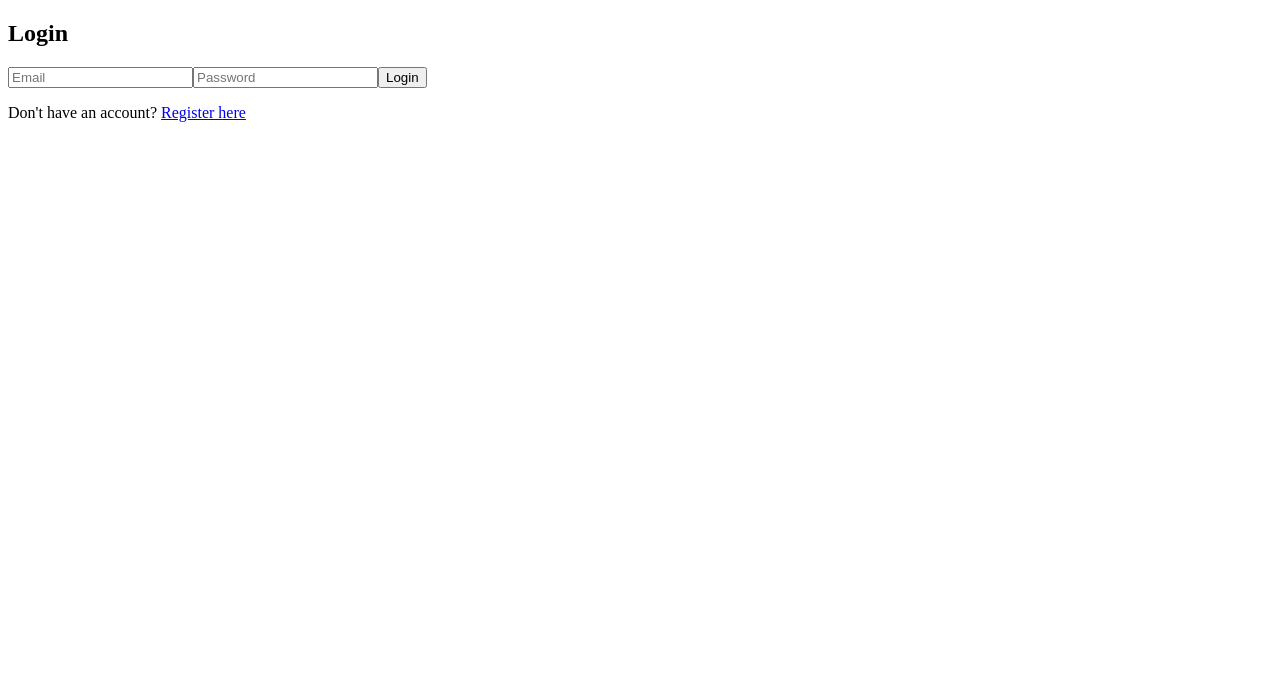
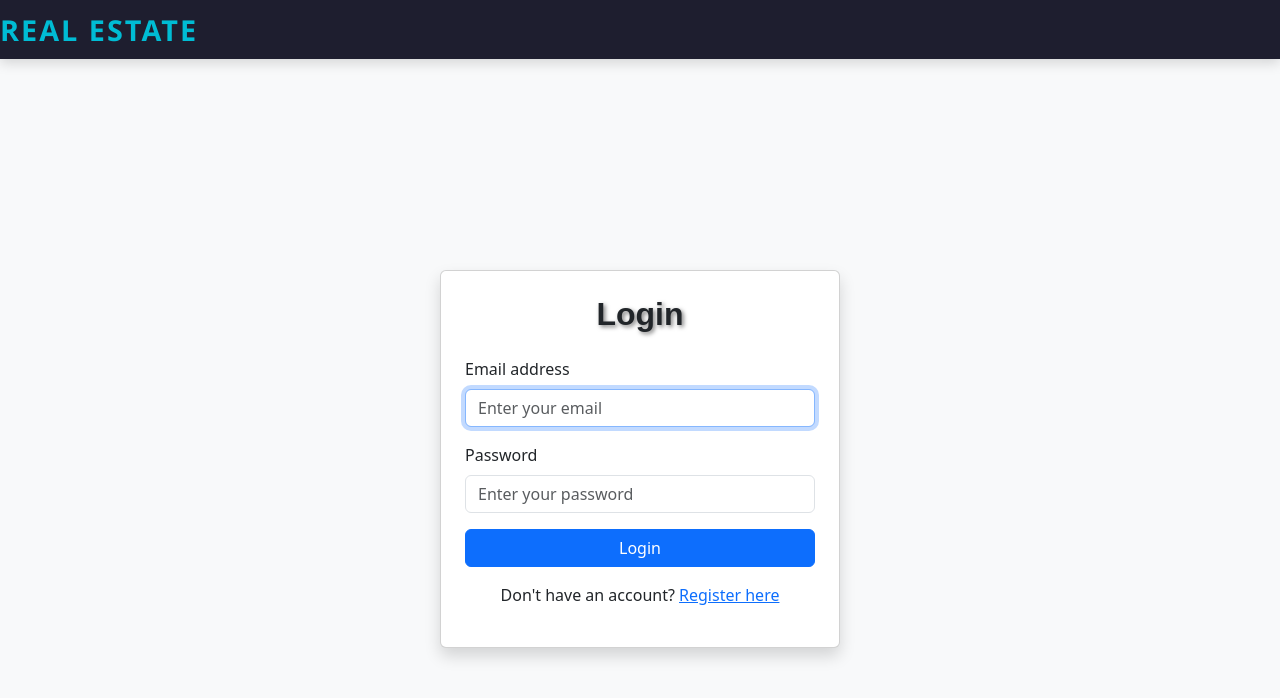
Before and after one commit to C15-MomenAbdullah/MERAKI_Academy_Project_4, a React (Vite) app in the folder Project 4 Starter Code/frontend/: page / in a window 1280 px wide. Shown: the top 698 px of the page. Built offline with nearby package versions, Linux system fonts and the light colour scheme.

Commit message:
navbar & logIn page

```diff
--- a/Project 4 Starter Code/frontend/package.json
+++ b/Project 4 Starter Code/frontend/package.json
@@ -12,6 +12,7 @@
   "dependencies": {
     "@reduxjs/toolkit": "^2.8.2",
     "axios": "^1.11.0",
+    "bootstrap": "^5.3.7",
     "react": "^19.0.0",
     "react-dom": "^19.0.0",
     "react-redux": "^9.2.0",
--- a/Project 4 Starter Code/frontend/src/Pages/LogIn.jsx
+++ b/Project 4 Starter Code/frontend/src/Pages/LogIn.jsx
@@ -3,6 +3,7 @@ import { useDispatch } from "react-redux";
 import { setData } from "../redux/slices/userSlice";
 import { useNavigate } from "react-router-dom";
 import axios from "axios";
+import WelcomeNavbar from "../components/welcomeNavbar";
 
 const LoginPage = () => {
   const dispatch = useDispatch();
@@ -30,6 +31,8 @@ const LoginPage = () => {
       const response = await axios.post("http://localhost:5000/users/login", formData);
 
       if (response.data.success) {
+        localStorage.setItem("token", response.data.token);
+
         dispatch(setData({
           user: response.data.user,
           token: response.data.token,
@@ -44,33 +47,51 @@ const LoginPage = () => {
   };
 
   return (
-    <div className="login-container">
-      <h2>Login</h2>
-      <form onSubmit={handleSubmit} className="login-form">
+    <>
+      <WelcomeNavbar />
+      <div className="d-flex justify-content-center align-items-center vh-100 bg-light">
+        <div className="card shadow p-4" style={{ maxWidth: "400px", width: "100%" }}>
+          <h2 className="mb-4 text-center login-title">Login</h2>
+          <form onSubmit={handleSubmit} noValidate>
+            <div className="mb-3">
+              <label htmlFor="email" className="form-label">Email address</label>
               <input
                 type="email"
+                id="email"
                 name="email"
-          placeholder="Email"
+                className="form-control"
+                placeholder="Enter your email"
                 value={formData.email}
                 onChange={handleChange}
                 required
+                autoFocus
               />
+            </div>
 
+            <div className="mb-3">
+              <label htmlFor="password" className="form-label">Password</label>
               <input
                 type="password"
+                id="password"
                 name="password"
-          placeholder="Password"
+                className="form-control"
+                placeholder="Enter your password"
                 value={formData.password}
                 onChange={handleChange}
                 required
               />
+            </div>
 
-        {error && <p className="error">{error}</p>}
+            {error && <div className="alert alert-danger">{error}</div>}
 
-        <button type="submit">Login</button>
-        <p>Don't have an account? <a href="/register">Register here</a></p>
+            <button type="submit" className="btn btn-primary w-100">Login</button>
           </form>
+          <p className="mt-3 text-center">
+            Don't have an account? <a href="/register">Register here</a>
+          </p>
         </div>
+      </div>
+    </>
   );
 };
 
--- a/Project 4 Starter Code/frontend/src/Pages/Properties.jsx
+++ b/Project 4 Starter Code/frontend/src/Pages/Properties.jsx
@@ -1,22 +1,75 @@
-import React from "react";
-import { useDispatch } from "react-redux";
+import React, { useEffect, useState } from "react";
+import axios from "axios";
+import NavBar from "../components/Navbar";
+import { useSelector, useDispatch } from "react-redux";
 import { logOut } from "../redux/slices/userSlice";
-import { useNavigate } from "react-router-dom";
 
 const PropertiesPage = () => {
+  const [properties, setProperties] = useState([]);
+  const user = useSelector((state) => state.user.user);
   const dispatch = useDispatch();
-  const navigate = useNavigate();
 
-  const handleLogOut = () => {
+  useEffect(() => {
+    const fetchProperties = async () => {
+      try {
+        const res = await axios.get("http://localhost:5000/properties");
+        if (res.data.success && Array.isArray(res.data.properties)) {
+          setProperties(res.data.properties);
+        }
+      } catch (err) {
+        console.error("Error fetching properties", err);
+      }
+    };
+
+    fetchProperties();
+  }, []);
+
+  const handleLogout = () => {
     dispatch(logOut());
-    navigate("/");
+    window.location.href = "/";
   };
 
   return (
-    <div>
-      <h1>Welcome</h1>
-      <button onClick={handleLogOut}>Logout</button>
-    </div>
+    <>
+      <NavBar onLogout={handleLogout} />
+
+      <div className="container mt-5">
+        <h1 className="mb-4">Available Properties</h1>
+        {properties.length === 0 ? (
+          <p>No properties available.</p>
+        ) : (
+          <div className="row">
+            {properties.map((property) => (
+              <div key={property._id} className="col-md-4 mb-4">
+                <div className="card h-100 shadow-sm">
+                  {property.images?.[0] && (
+                    <img
+                      src={property.images[0]}
+                      alt={property.title}
+                      className="card-img-top"
+                      style={{ height: "200px", objectFit: "cover" }}
+                    />
+                  )}
+                  <div className="card-body">
+                    <h5 className="card-title">{property.title}</h5>
+                    <p className="card-text">{property.description}</p>
+                    <p className="card-text">
+                      <strong>Price:</strong> ${property.price}
+                    </p>
+                    <p className="card-text">
+                      <strong>City:</strong> {property.city}
+                    </p>
+                    <button className="btn btn-primary w-100 mt-2">
+                      Book Now
+                    </button>
+                  </div>
+                </div>
+              </div>
+            ))}
+          </div>
+        )}
+      </div>
+    </>
   );
 };
 
--- /dev/null
+++ b/Project 4 Starter Code/frontend/src/components/Navbar.css
@@ -0,0 +1,118 @@
+.navbar {
+  display: flex;
+  justify-content: space-between;
+  align-items: center;
+  background: #1e1e2f;
+  padding: 12px 30px;
+  box-shadow: 0 4px 12px rgba(0, 0, 0, 0.15);
+  font-family: 'Segoe UI', Tahoma, Geneva, Verdana, sans-serif;
+}
+
+.logo {
+  font-size: 1.8rem;
+  font-weight: 700;
+  color: #00bcd4;
+  letter-spacing: 2px;
+  cursor: default;
+}
+
+.navbar-left {
+  display: flex;
+  align-items: center;
+  gap: 20px;
+  flex: 1;
+}
+
+.search-box {
+  padding: 8px 15px;
+  border-radius: 8px;
+  border: none;
+  width: 280px;
+  font-size: 1rem;
+  background: #2a2a3f;
+  color: #fff;
+  transition: background-color 0.3s ease;
+}
+
+.search-box::placeholder {
+  color: #bbb;
+}
+
+.search-box:focus {
+  outline: none;
+  background: #3a3a58;
+}
+
+.section-dropdown {
+  padding: 8px 12px;
+  border-radius: 8px;
+  border: none;
+  font-size: 1rem;
+  background: #2a2a3f;
+  color: #fff;
+  cursor: pointer;
+  transition: background-color 0.3s ease;
+}
+
+.section-dropdown:hover,
+.section-dropdown:focus {
+  background: #3a3a58;
+  outline: none;
+}
+
+.navbar-right {
+  display: flex;
+  align-items: center;
+  gap: 12px;
+}
+
+.bookings-button {
+  background: #00bcd4;
+  border: none;
+  padding: 6px 16px;
+  border-radius: 8px;
+  color: white;
+  font-weight: 600;
+  cursor: pointer;
+  font-size: 0.9rem;
+  transition: background-color 0.3s ease;
+}
+
+.bookings-button:hover {
+  background: #009fb8;
+}
+
+.logout-button {
+  background: #ff4d4d;
+  border: none;
+  padding: 6px 16px;
+  border-radius: 8px;
+  color: white;
+  font-weight: 600;
+  cursor: pointer;
+  font-size: 0.9rem;
+  transition: background-color 0.3s ease;
+}
+
+.logout-button:hover {
+  background: #e04343;
+}
+.login-button {
+  background-color: #007bff;
+  color: white;
+  border: none;
+  padding: 8px 16px;
+  font-weight: 600;
+  border-radius: 4px;
+  cursor: pointer;
+  transition: background-color 0.3s ease;
+}
+
+.login-button:hover {
+  background-color: #0056b3;
+}
+.login-title {
+  font-family: 'Poppins', sans-serif;
+  text-shadow: 2px 2px 4px rgba(0, 0, 0, 0.5);
+  font-weight: 600;
+}
--- /dev/null
+++ b/Project 4 Starter Code/frontend/src/components/Navbar.jsx
@@ -0,0 +1,46 @@
+import React from "react";
+import { useSelector } from "react-redux";
+import "./Navbar.css";
+
+const Navbar = ({ onLogout, onLogin }) => {
+  const user = useSelector((state) => state.user.user);
+
+  return (
+    <nav className="navbar">
+      <div className="navbar-left">
+        <div className="logo">REAL ESTATE</div>
+
+        <input
+          type="text"
+          className="search-box"
+          placeholder="Search properties..."
+        />
+
+        <select className="section-dropdown" defaultValue="">
+          <option value="">All Sections</option>
+          <option value="apartment">Apartment</option>
+          <option value="villa">Villa</option>
+          <option value="chalet">Chalet</option>
+          <option value="other">Other</option>
+        </select>
+      </div>
+
+      <div className="navbar-right">
+        {user ? (
+          <>
+            <button className="bookings-button">My Bookings</button>
+            <button className="logout-button" onClick={onLogout}>
+              Log Out
+            </button>
+          </>
+        ) : (
+          <button className="login-button" onClick={onLogin}>
+            Log In
+          </button>
+        )}
+      </div>
+    </nav>
+  );
+};
+
+export default Navbar;
--- /dev/null
+++ b/Project 4 Starter Code/frontend/src/components/welcomeNavbar.jsx
@@ -0,0 +1,14 @@
+import React from "react";
+import "./Navbar.css";
+
+const WelcomeNavbar = () => {
+  return (
+    <nav className="navbar">
+      <div className="navbar-left">
+        <div className="logo">REAL ESTATE</div>
+      </div>
+    </nav>
+  );
+};
+
+export default WelcomeNavbar;
--- a/Project 4 Starter Code/frontend/src/main.jsx
+++ b/Project 4 Starter Code/frontend/src/main.jsx
@@ -4,7 +4,7 @@ import "./index.css";
 import App from "./App";
 import { Provider } from "react-redux";
 import store from "./redux/store";
-
+import 'bootstrap/dist/css/bootstrap.min.css';
 ReactDOM.createRoot(document.getElementById('root')).render(
   <React.StrictMode>
     <Provider store={store}>
```
Also changed, not shown: Project 4 Starter Code/frontend/src/components/PropertyCard.jsx (added, +57 -0 lines), 1 other file (tests, documents, lock files or other folders). Lines whose indentation alone changed are shown as unchanged.
